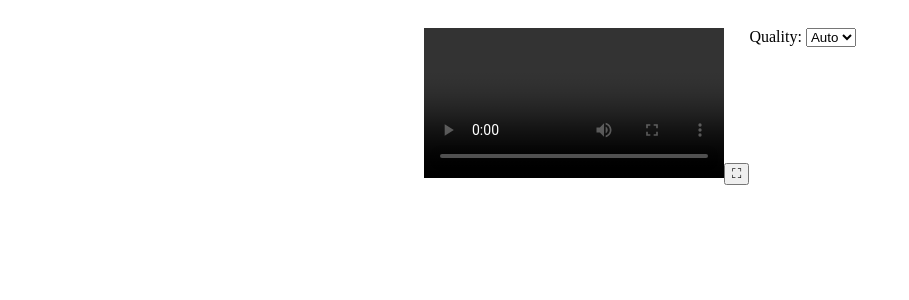
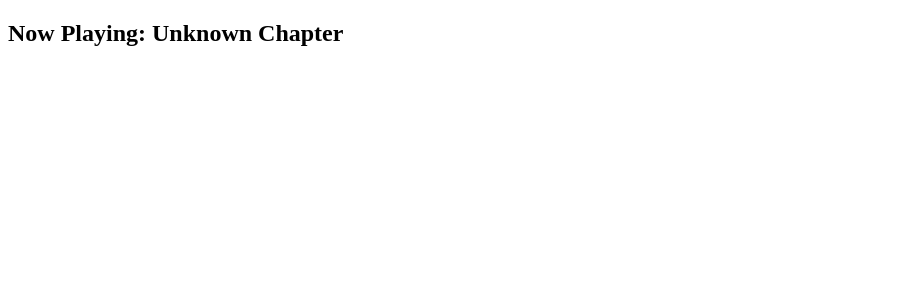
Before and after one commit to Maheshdalle-hub/Batch-Web, a React app: page /video/1/1 in a window 1280 px wide. Shown: the top 300 px of the page, without its empty margins (0-909 px from the left). Built offline with nearby package versions, Linux system fonts and the light colour scheme.

Commit message:
Update VideoPlayer.jsx

```diff
--- a/src/pages/VideoPlayer.jsx
+++ b/src/pages/VideoPlayer.jsx
@@ -1,93 +1,51 @@
-import React, { useEffect, useRef, useState } from "react";
+import React, { useEffect, useRef } from "react";
+import videojs from "video.js";
+import "video.js/dist/video-js.css";
+import "videojs-hls-quality-selector"; // ✅ Import the correct plugin
 import { useLocation } from "react-router-dom";
-import Hls from "hls.js";
-import "../styles/global.css";
 
 const VideoPlayer = () => {
+  const location = useLocation();
   const videoRef = useRef(null);
-  const [hls, setHls] = useState(null);
-  const [qualityLevels, setQualityLevels] = useState([]);
-  const [selectedQuality, setSelectedQuality] = useState("auto");
-  const doubleTapRef = useRef({ lastTap: 0 });
+  const playerRef = useRef(null);
 
-  // Get data passed from Lectures.jsx
-  const location = useLocation();
+  // Get M3U8 link from Lectures.jsx
   const { chapterName, m3u8Url } = location.state || {};
 
   useEffect(() => {
     if (videoRef.current && m3u8Url) {
-      if (Hls.isSupported()) {
-        const hlsInstance = new Hls();
-        hlsInstance.loadSource(m3u8Url);
-        hlsInstance.attachMedia(videoRef.current);
-        setHls(hlsInstance);
+      playerRef.current = videojs(videoRef.current, {
+        controls: true,
+        autoplay: false,
+        fluid: true,
+        playbackRates: [0.5, 1, 1.5, 1.75, 2], // ✅ Speed control
+      });
 
-        hlsInstance.on(Hls.Events.MANIFEST_PARSED, () => {
-          setQualityLevels(hlsInstance.levels);
-        });
+      playerRef.current.src({ src: m3u8Url, type: "application/x-mpegURL" });
 
-        return () => {
-          hlsInstance.destroy();
-        };
-      } else {
-        videoRef.current.src = m3u8Url;
-      }
+      // ✅ Wait for player to be ready before applying quality selection
+      playerRef.current.ready(() => {
+        if (playerRef.current.hlsQualitySelector) {
+          playerRef.current.hlsQualitySelector({
+            displayCurrentQuality: true, // ✅ Show current quality in button
+          });
+        } else {
+          console.error("HLS Quality Selector plugin not found");
+        }
+      });
+
+      return () => {
+        if (playerRef.current) {
+          playerRef.current.dispose();
+        }
+      };
     }
   }, [m3u8Url]);
 
-  const handleQualityChange = (level) => {
-    if (hls) {
-      hls.currentLevel = level;
-      setSelectedQuality(level === -1 ? "auto" : `Quality ${level + 1}`);
-    }
-  };
-
-  const handleDoubleTap = (direction) => {
-    const now = Date.now();
-    if (now - doubleTapRef.current.lastTap < 300) {
-      if (videoRef.current) {
-        videoRef.current.currentTime += direction === "forward" ? 10 : -10;
-      }
-    }
-    doubleTapRef.current.lastTap = now;
-  };
-
-  const handleFullscreen = () => {
-    if (videoRef.current.requestFullscreen) {
-      videoRef.current.requestFullscreen();
-    } else if (videoRef.current.webkitRequestFullscreen) {
-      videoRef.current.webkitRequestFullscreen();
-    } else if (videoRef.current.msRequestFullscreen) {
-      videoRef.current.msRequestFullscreen();
-    }
-  };
-
   return (
-    <div className="video-container">
-      <h2>{chapterName}</h2>
-      <div className="video-wrapper">
-        <video
-          ref={videoRef}
-          controls
-          className="video-player"
-          onDoubleClick={(e) =>
-            handleDoubleTap(e.clientX > window.innerWidth / 2 ? "forward" : "backward")
-          }
-        />
-        <button className="fullscreen-btn" onClick={handleFullscreen}>⛶</button>
-      </div>
-
-      <div className="quality-controls">
-        <label>Quality: </label>
-        <select onChange={(e) => handleQualityChange(parseInt(e.target.value, 10))}>
-          <option value="-1">Auto</option>
-          {qualityLevels.map((level, index) => (
-            <option key={index} value={index}>
-              {`Quality ${index + 1}`}
-            </option>
-          ))}
-        </select>
-      </div>
+    <div>
+      <h2>Now Playing: {chapterName || "Unknown Chapter"}</h2>
+      <video ref={videoRef} className="video-js vjs-default-skin" />
     </div>
   );
 };
```
